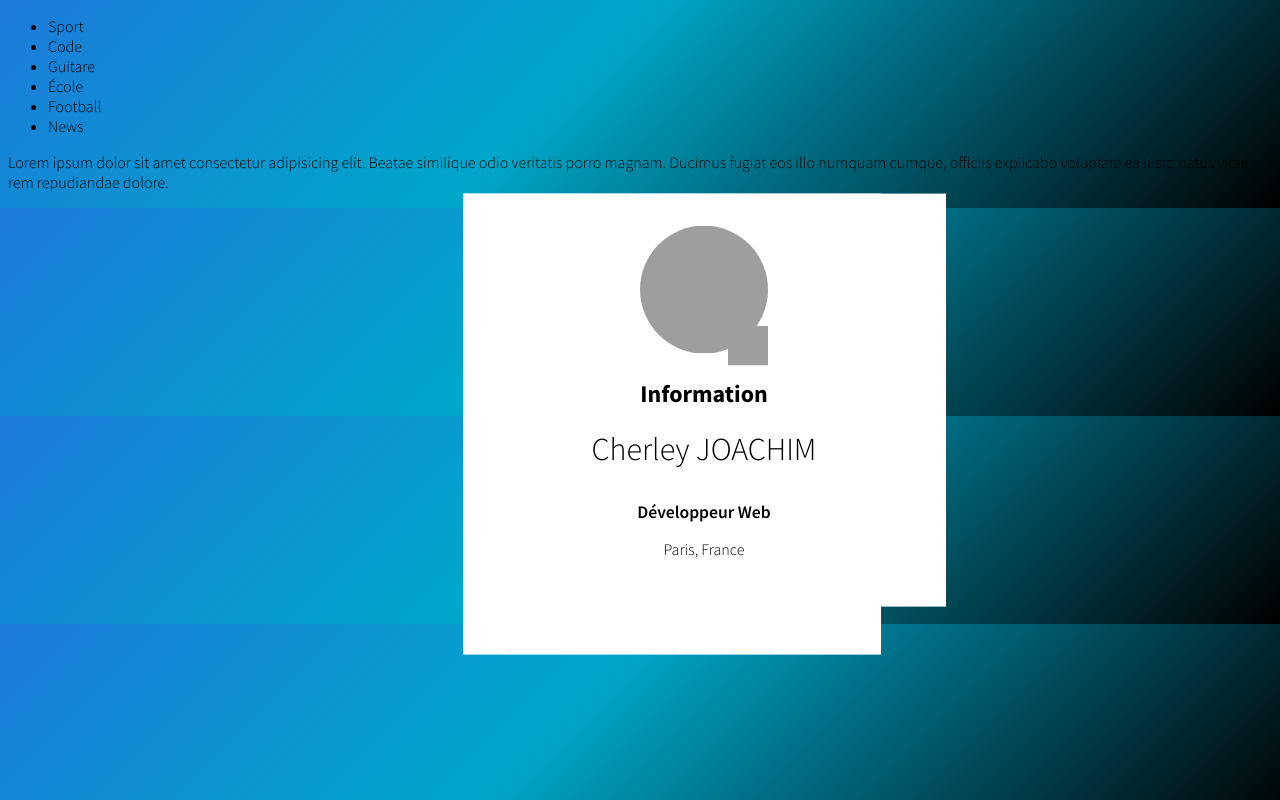
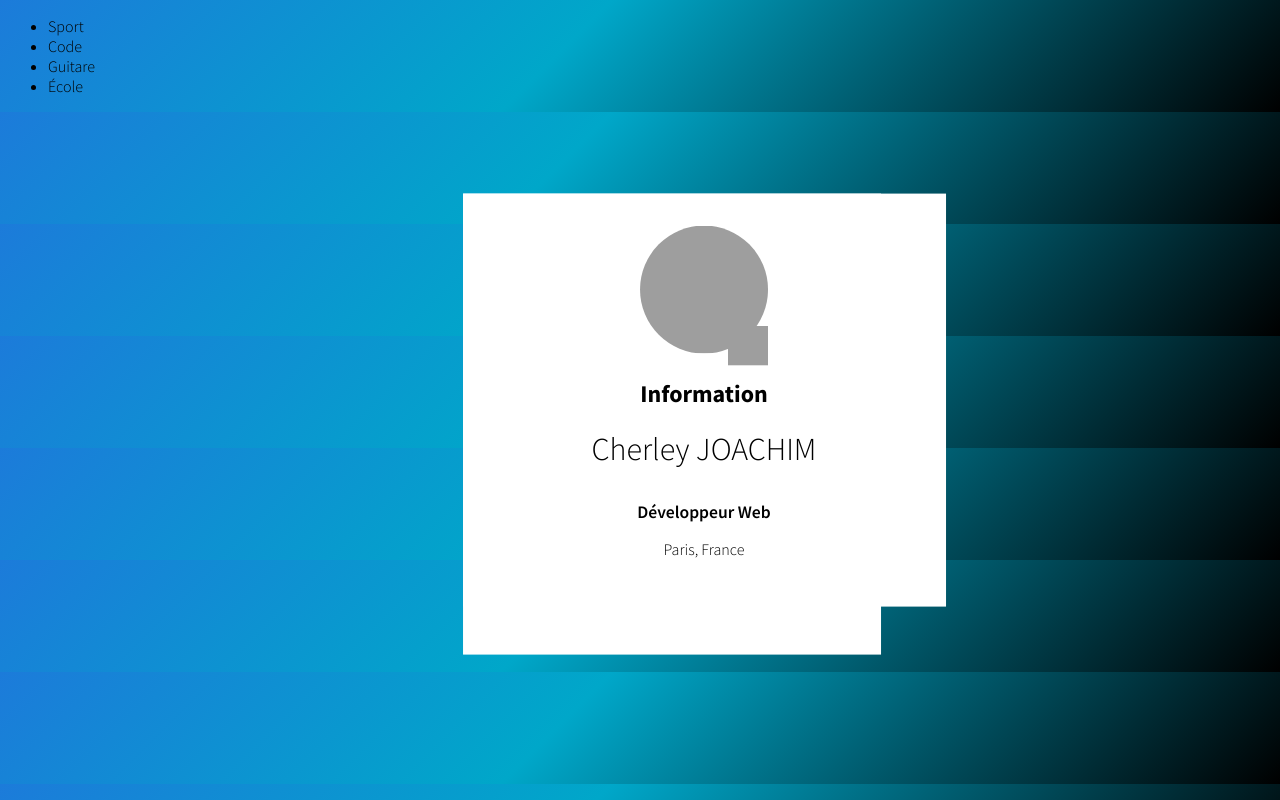
Before and after one commit to CJ-JC/Test, a plain HTML site: page index.html in a window 1280 px wide. Drawn offline with Linux system fonts and the light colour scheme; grey boxes are pictures that could not be loaded.

Commit message:
Revert "Nouvelle fonctionnalité"
This reverts commit e49c4609cf31908a551c8599fbdc0e26ac69d54c.

```diff
--- a/index.html
+++ b/index.html
@@ -47,10 +47,7 @@
                 <li>Code</li>
                 <li>Guitare</li>
                 <li>École</li>
-                <li>Football</li>
-                <li>News</li>
             </ul>
-            <p>Lorem ipsum dolor sit amet consectetur adipisicing elit. Beatae similique odio veritatis porro magnam. Ducimus fugiat eos illo numquam cumque, officiis explicabo voluptate ea iusto natus vitae rem repudiandae dolore.</p>
         </div>
         <script src="scripts/index.js" type="text/javascript"></script>
     </body>
```
